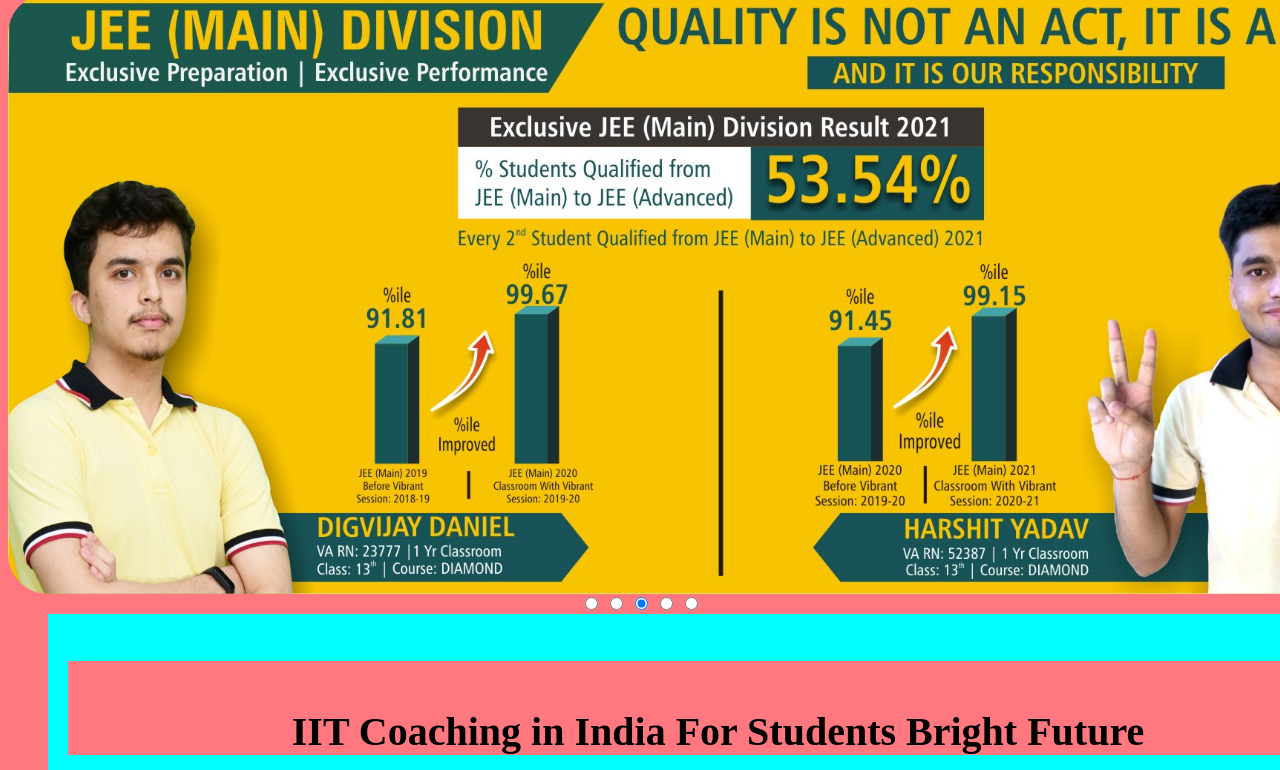
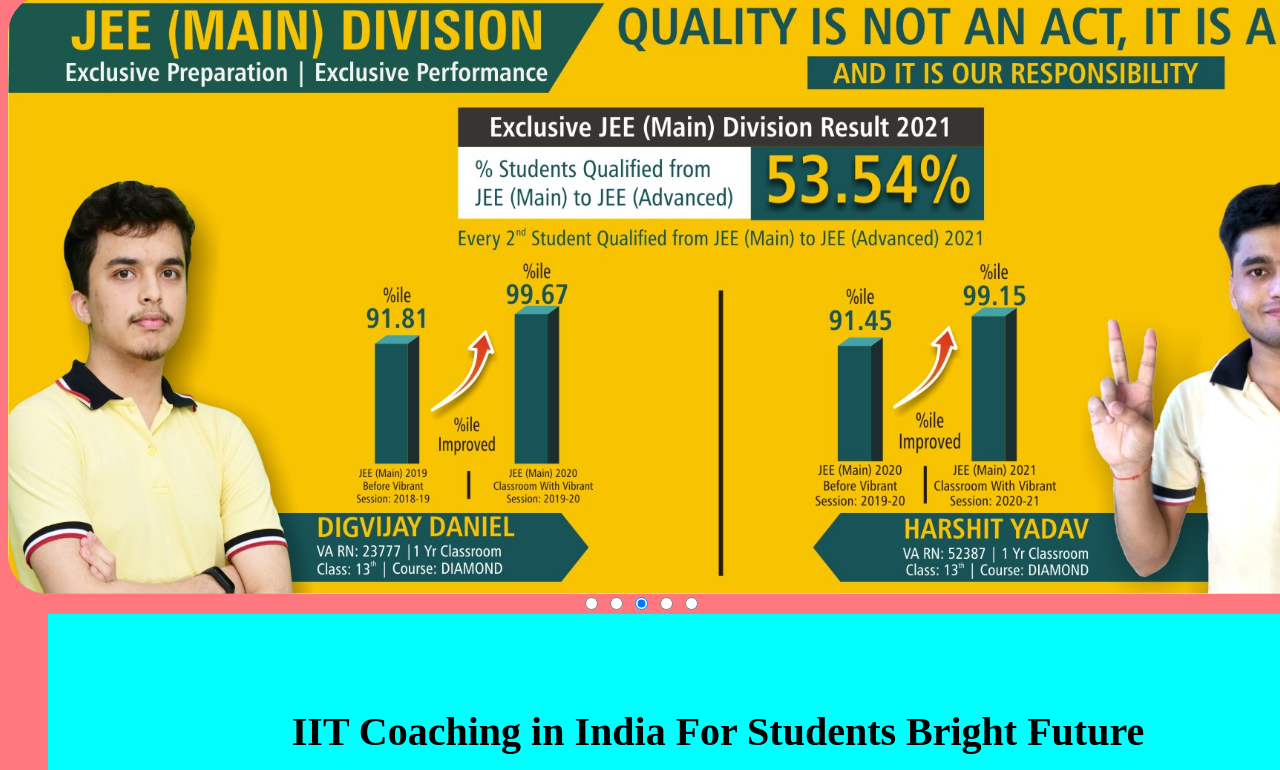
Before and after one commit to nareshbhadu/Maheshwari_Classes, a plain HTML site: page index.html in a window 1280 px wide. Shown: the part 159-929 px from the top of the page. Drawn offline with Linux system fonts and the light colour scheme.

Commit message:
Update web.css

```diff
--- a/web.css
+++ b/web.css
@@ -1,6 +1,4 @@
-*{
-    background: #ff787f;
-}
+
 .ab{background:#daffa2;border:solid 1pt #daffa2;font-size:50pt;color:red;}
 .bc{font-size:21pt;background:#00ffff;}
 .cd{font-size:21pt;}
```
